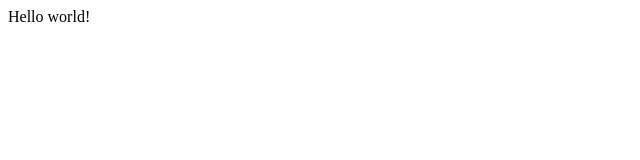
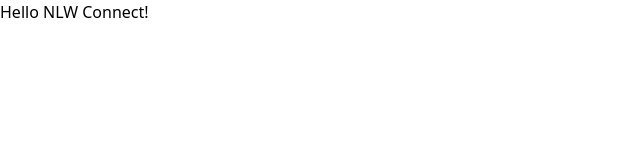
Before and after one commit to MatheusBorgesDev/nlw-connect, a Next.js app: page / in a window 1280 px wide. Shown: the top 160 px of the page, without its empty margins (0-640 px from the left). Built offline with nearby package versions, Linux system fonts and the light colour scheme.

Commit message:
feat: :tada: begin project with next js and tailwind css setup

```diff
--- /dev/null
+++ b/postcss.config.mjs
@@ -0,0 +1,6 @@
+const config = {
+  plugins: {
+    "@tailwindcss/postcss": {},
+  },
+};
+export default config;
--- /dev/null
+++ b/src/app/globals.css
@@ -0,0 +1,5 @@
+@import "tailwindcss";
+
+.red-button {
+  @apply rounded-lg shadow-md bg-red-500 font-bold p-4 m-4 hover:bg-red-600 w-fit;
+}
--- a/src/app/layout.tsx
+++ b/src/app/layout.tsx
@@ -1,3 +1,4 @@
+import "./globals.css";
 import type { Metadata } from "next";
 
 export const metadata: Metadata = {
--- a/src/app/page.tsx
+++ b/src/app/page.tsx
@@ -1,7 +1,7 @@
 export default function Home() {
   return (
     <main>
-      <div>Hello world!</div>
+      <h1>Hello NLW Connect!</h1>
     </main>
   );
 }
```
Also changed, not shown: package.json (+6 -3 lines), 1 other file (tests, documents, lock files or other folders).
